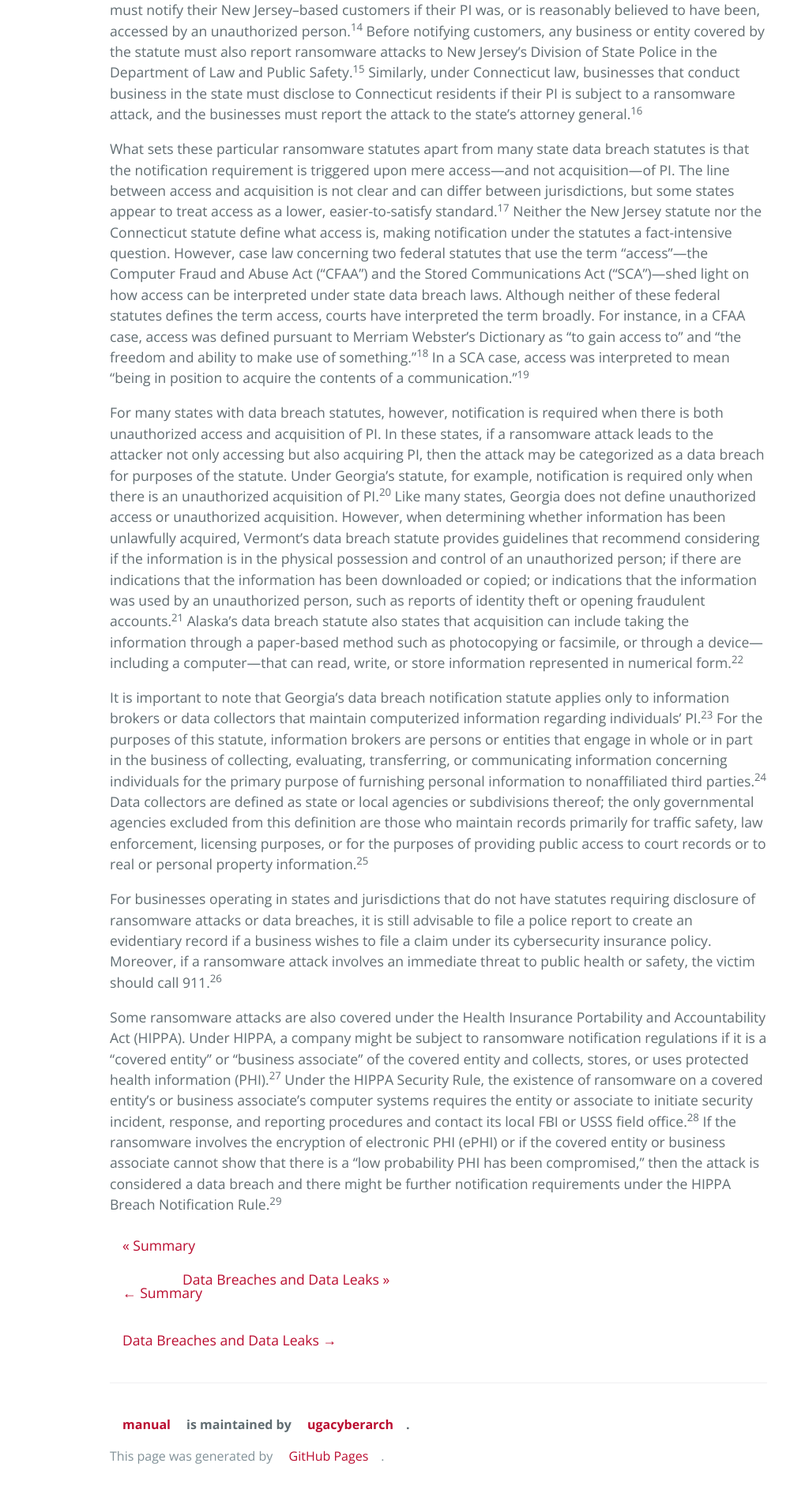
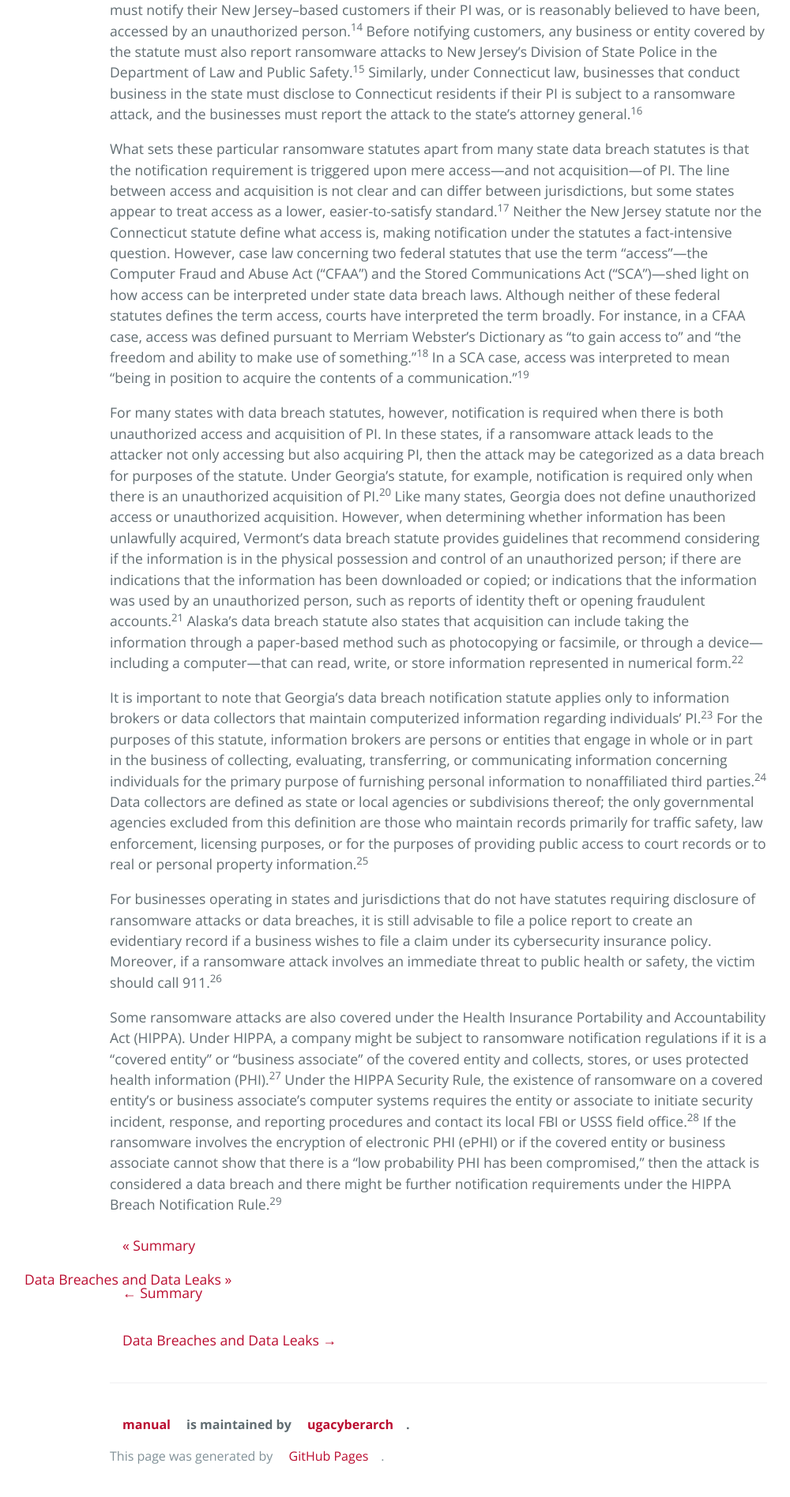
Before and after one commit to ugacyberarch/manual, a Jekyll site: the page built from ransomware.md, in a window 1280 px wide. Shown: the part 1975-3871 px from the top of the page at 79% size, without its empty margins (85-1085 px from the left). Built offline with Jekyll 4.4.1, drawn with Linux system fonts in a browser that asks for light colours.

Commit message:
Update ransomware.md

```diff
--- a/ransomware.md
+++ b/ransomware.md
@@ -38,7 +38,7 @@ Some ransomware attacks are also covered under the Health Insurance Portability
 
 <body>
 <a href="./phishing_summary.html" class="summary">&laquo; Summary</a>
-<div style = "position:absolute; left:300px;">
+<div style = "position:absolute; left:100px;">
 <a href="./data_breaches_leaks.html" class="Data Breaches and Data Leaks">Data Breaches and Data Leaks &raquo;</a>
 </div>
 </body>
```
